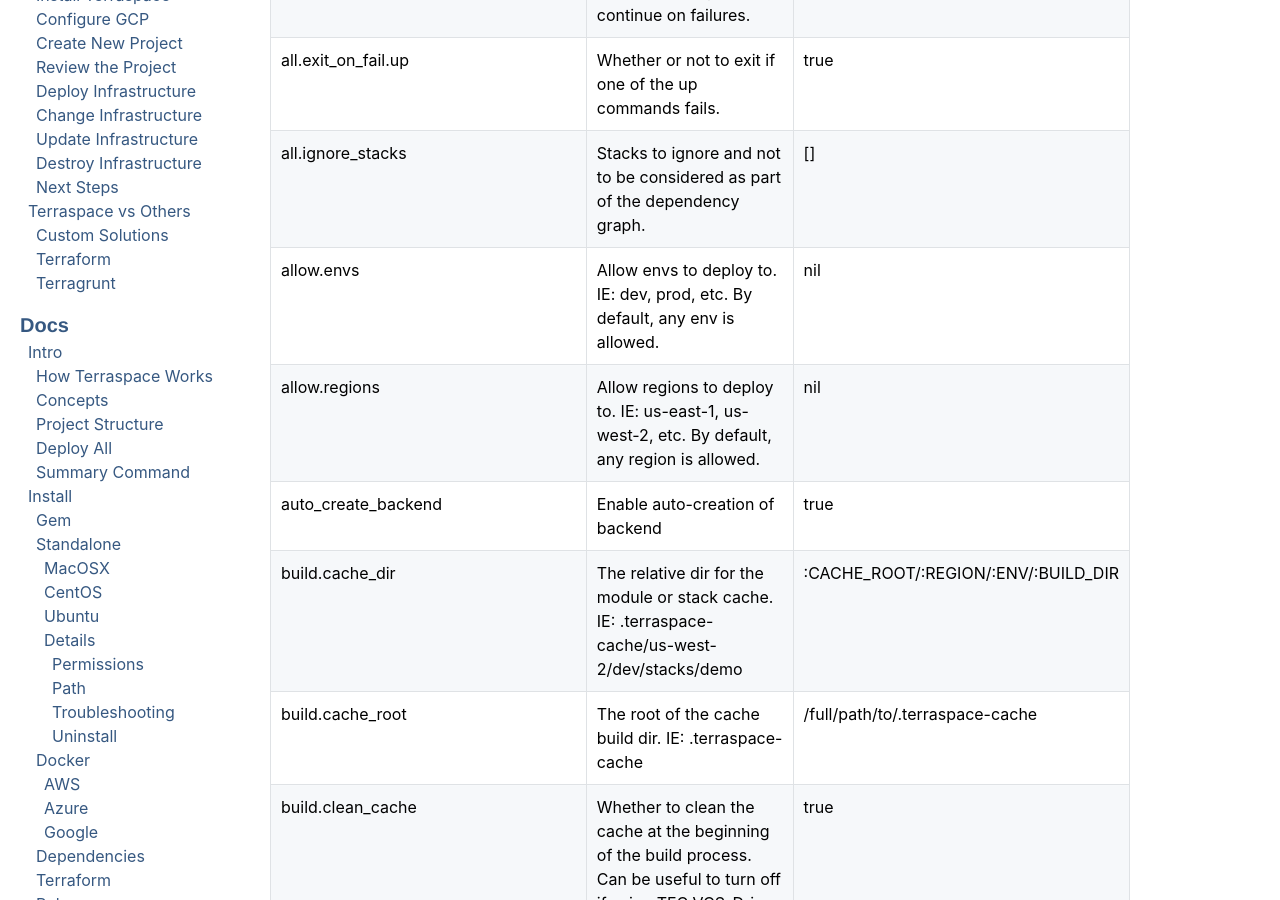
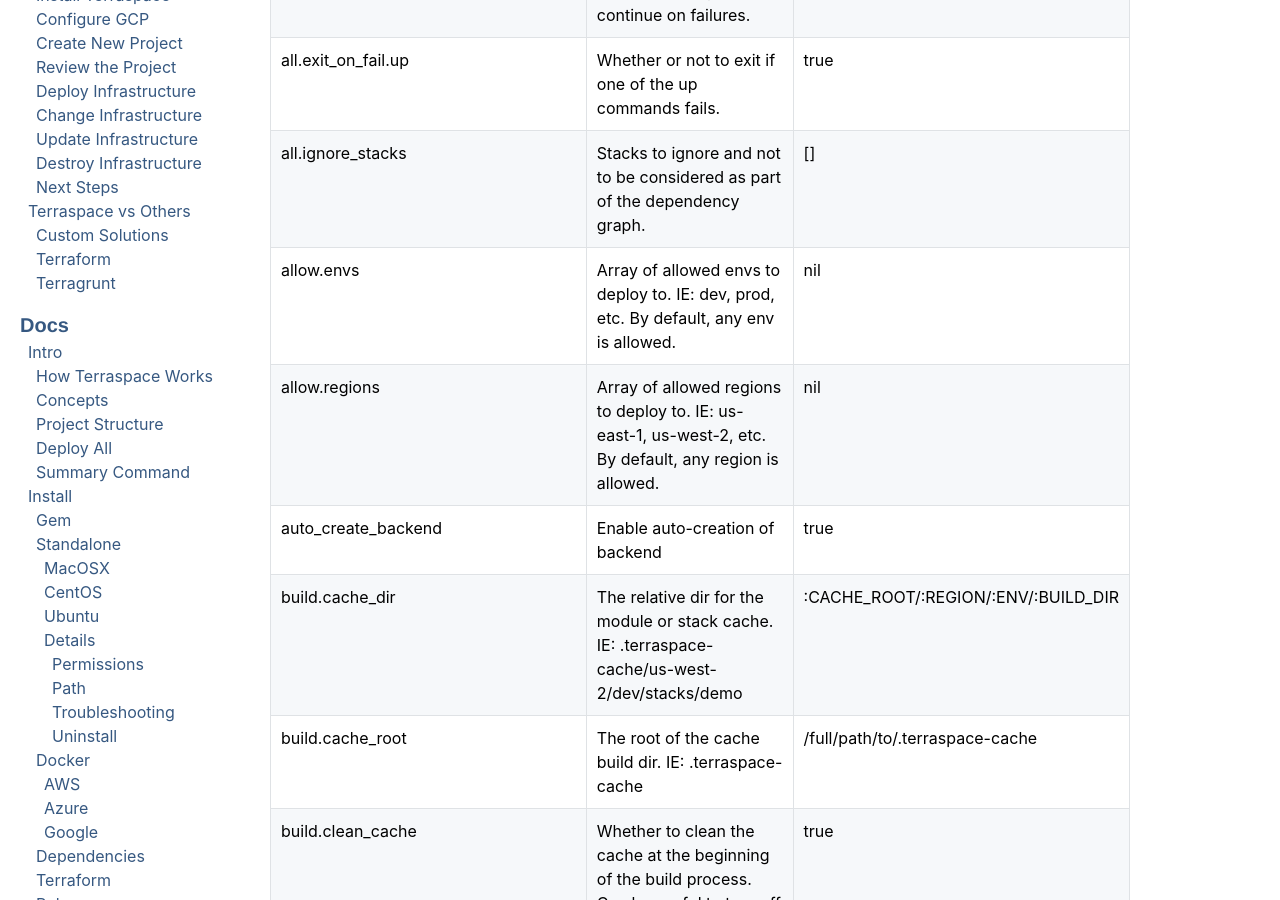
Before and after one commit to boltops-tools/terraspace-docs, a Jekyll site: the page built from _docs/config/reference.md, in a window 1280 px wide and 900 px high, scrolled down 653 px. Built offline with Jekyll 4.4.1, drawn with Linux system fonts in a browser that asks for light colours; a script that is not in the unit is left out.

Commit message:
update docs

```diff
--- a/_docs/config/reference.md
+++ b/_docs/config/reference.md
@@ -10,8 +10,8 @@ all.concurrency | How many processes to run in parallel for each batch for the `
 all.exit_on_fail.down | Whether or not to exit if one of the down commands fails. Note: Other commands like show, validate, etc are also configurable and default to false. For `all down` , `TS_EXIT_ON_FAIL=0` will also tell Terraspace to continue on failures. | true
 all.exit_on_fail.up | Whether or not to exit if one of the up commands fails. | true
 all.ignore_stacks | Stacks to ignore and not to be considered as part of the dependency graph. | []
-allow.envs | Allow envs to deploy to. IE: dev, prod, etc. By default, any env is allowed. | nil
-allow.regions | Allow regions to deploy to. IE: us-east-1, us-west-2, etc. By default, any region is allowed. | nil
+allow.envs | Array of allowed envs to deploy to. IE: dev, prod, etc. By default, any env is allowed. | nil
+allow.regions | Array of allowed regions to deploy to. IE: us-east-1, us-west-2, etc. By default, any region is allowed. | nil
 auto_create_backend | Enable auto-creation of backend | true
 build.cache_dir | The relative dir for the module or stack cache. IE: .terraspace-cache/us-west-2/dev/stacks/demo | :CACHE_ROOT/:REGION/:ENV/:BUILD_DIR
 build.cache_root | The root of the cache build dir. IE: .terraspace-cache | /full/path/to/.terraspace-cache
```
